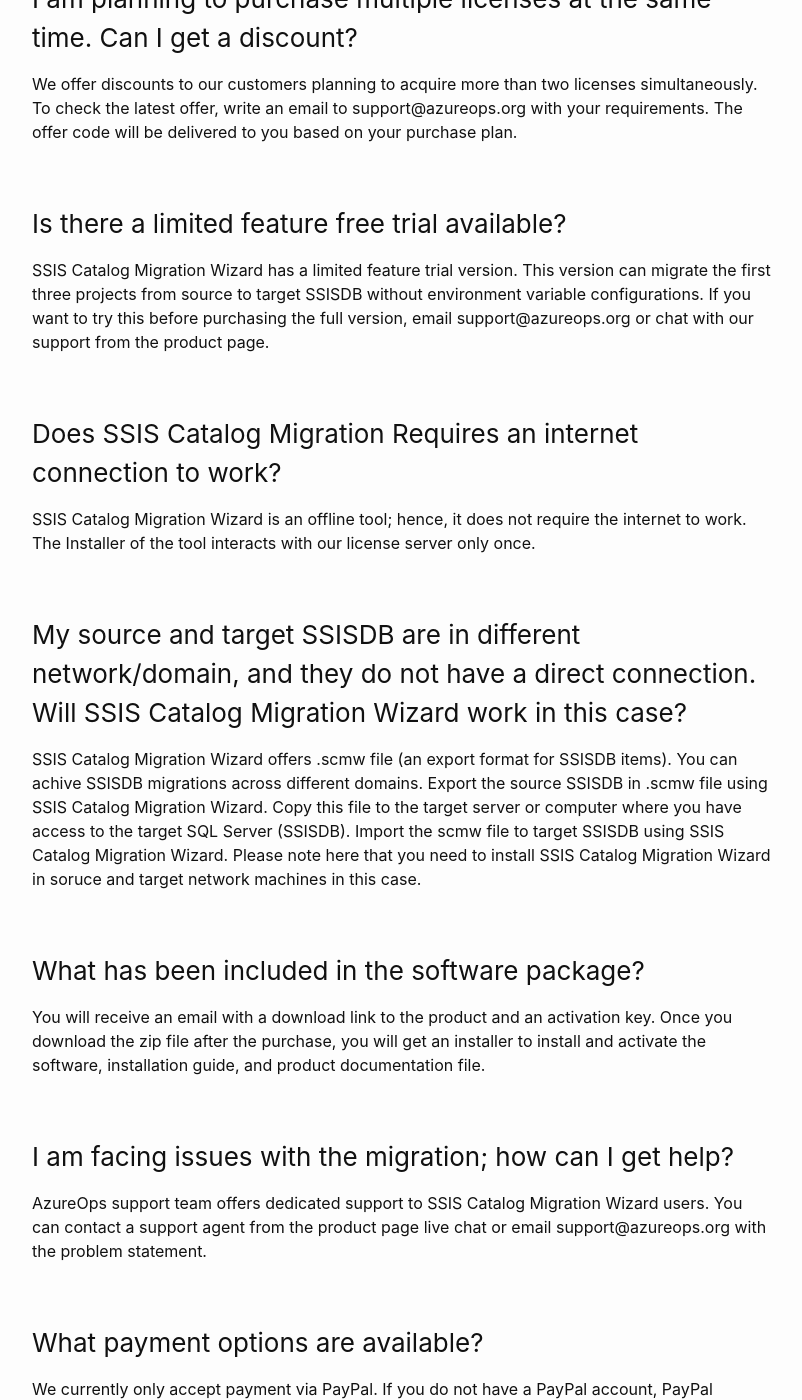
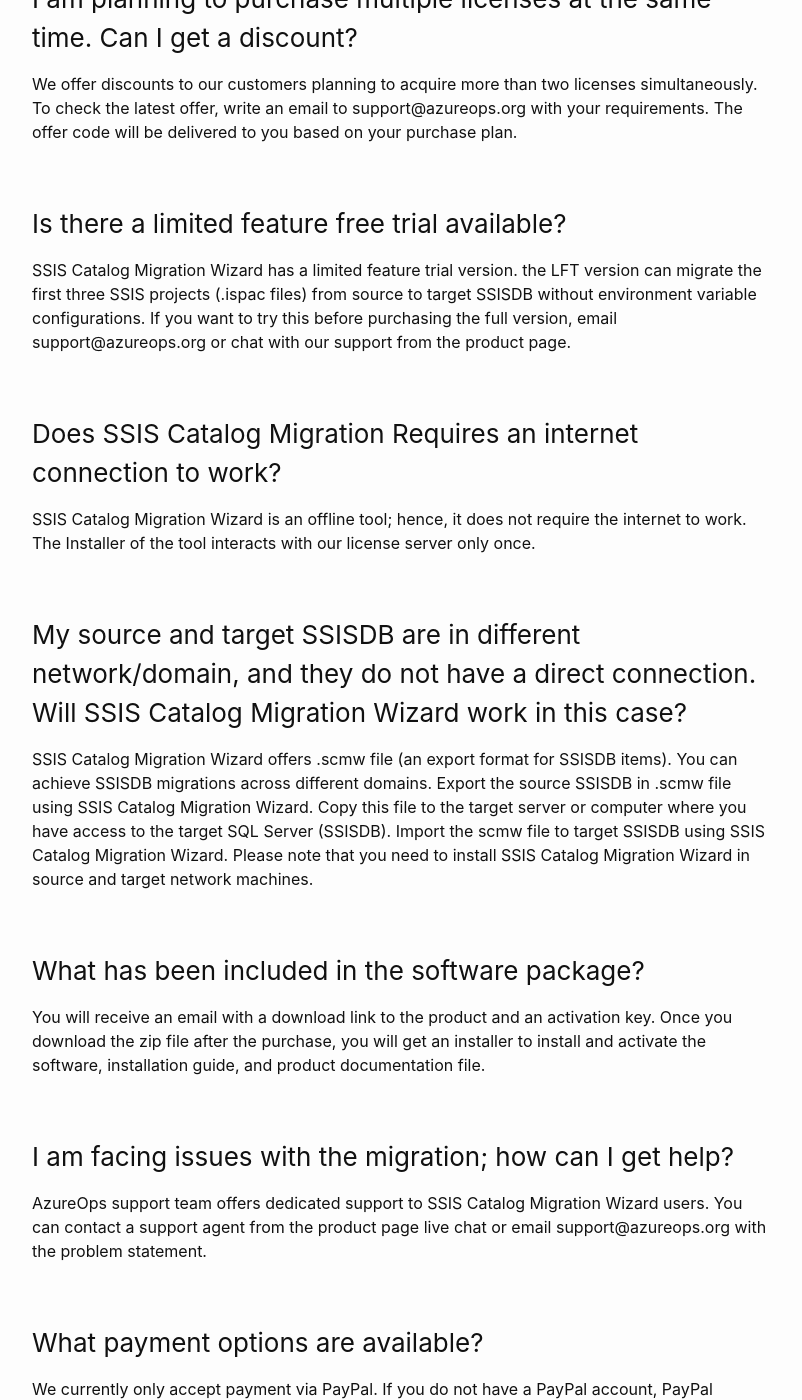
Before and after one commit to kr55/ssiscataloger, a Jekyll site: the page built from faq.md, in a window 1280 px wide and 1400 px high, scrolled down 1331 px. Shown: the whole window, without its empty margins (238-1040 px from the left). Built offline with Jekyll 4.4.1, drawn with Linux system fonts in a browser that asks for light colours; some of the changed text lies outside the part shown.

Commit message:
Update faq.md

```diff
--- a/faq.md
+++ b/faq.md
@@ -13,7 +13,7 @@ SSIS Catalog Migration Wizard migrates environment variable and project/package
 All SSIS Catalog Migration Wizard licenses offer multi-seat access and grant access to all the users on the server or computer where it is installed.
 
 ### How many licenses do I need to buy for my SSISDB migration?
-You can migrate SSISDB between any SQL servers from where the tool is installed. So, if your source and target SSISDB can be connected from a single server, you would need only a single license.
+You can migrate SSISDB between any SQL servers from the server where the tool is installed. So, if your source and target SSISDB can be connected from a single server, you would need only a single license.
 
 ### We are an educational institute or non-profit organization. Can we get any offer or discount on the license?
 We offer exclusive discounts to educational institutes and non-profit organizations. To check the offer, write an email to support@azureops.org from your official email address. The offer will be tagged to the official email address and can only be availed when using the email as the billing address.
@@ -23,13 +23,13 @@ We offer discounts to our customers planning to acquire more than two licenses s
 with your requirements. The offer code will be delivered to you based on your purchase plan.
 
 ### Is there a limited feature free trial available?
-SSIS Catalog Migration Wizard has a limited feature trial version. This version can migrate the first three projects from source to target SSISDB without environment variable configurations. If you want to try this before purchasing the full version, email support@azureops.org or chat with our support from the product page.
+SSIS Catalog Migration Wizard has a limited feature trial version. the LFT version can migrate the first three SSIS projects (.ispac files) from source to target SSISDB without environment variable configurations. If you want to try this before purchasing the full version, email support@azureops.org or chat with our support from the product page.
 
 ### Does SSIS Catalog Migration Requires an internet connection to work?
 SSIS Catalog Migration Wizard is an offline tool; hence, it does not require the internet to work. The Installer of the tool interacts with our license server only once.
 
 ### My source and target SSISDB are in different network/domain, and they do not have a direct connection. Will SSIS Catalog Migration Wizard work in this case?
-SSIS Catalog Migration Wizard offers .scmw file (an export format for SSISDB items). You can achive SSISDB migrations across different domains. Export the source SSISDB in .scmw file using SSIS Catalog Migration Wizard. Copy this file to the target server or computer where you have access to the target SQL Server (SSISDB). Import the scmw file to target SSISDB using SSIS Catalog Migration Wizard. Please note here that you need to install SSIS Catalog Migration Wizard in soruce and target network machines in this case.
+SSIS Catalog Migration Wizard offers .scmw file (an export format for SSISDB items). You can achieve SSISDB migrations across different domains. Export the source SSISDB in .scmw file using SSIS Catalog Migration Wizard. Copy this file to the target server or computer where you have access to the target SQL Server (SSISDB). Import the scmw file to target SSISDB using SSIS Catalog Migration Wizard. Please note that you need to install SSIS Catalog Migration Wizard in source and target network machines.
 
 ### What has been included in the software package?
 You will receive an email with a download link to the product and an activation key. Once you download the zip file after the purchase, you will get an installer to install and activate the software, installation guide, and product documentation file.
```
Also changed, not shown: other parts of faq.md (+1 -1 lines).
